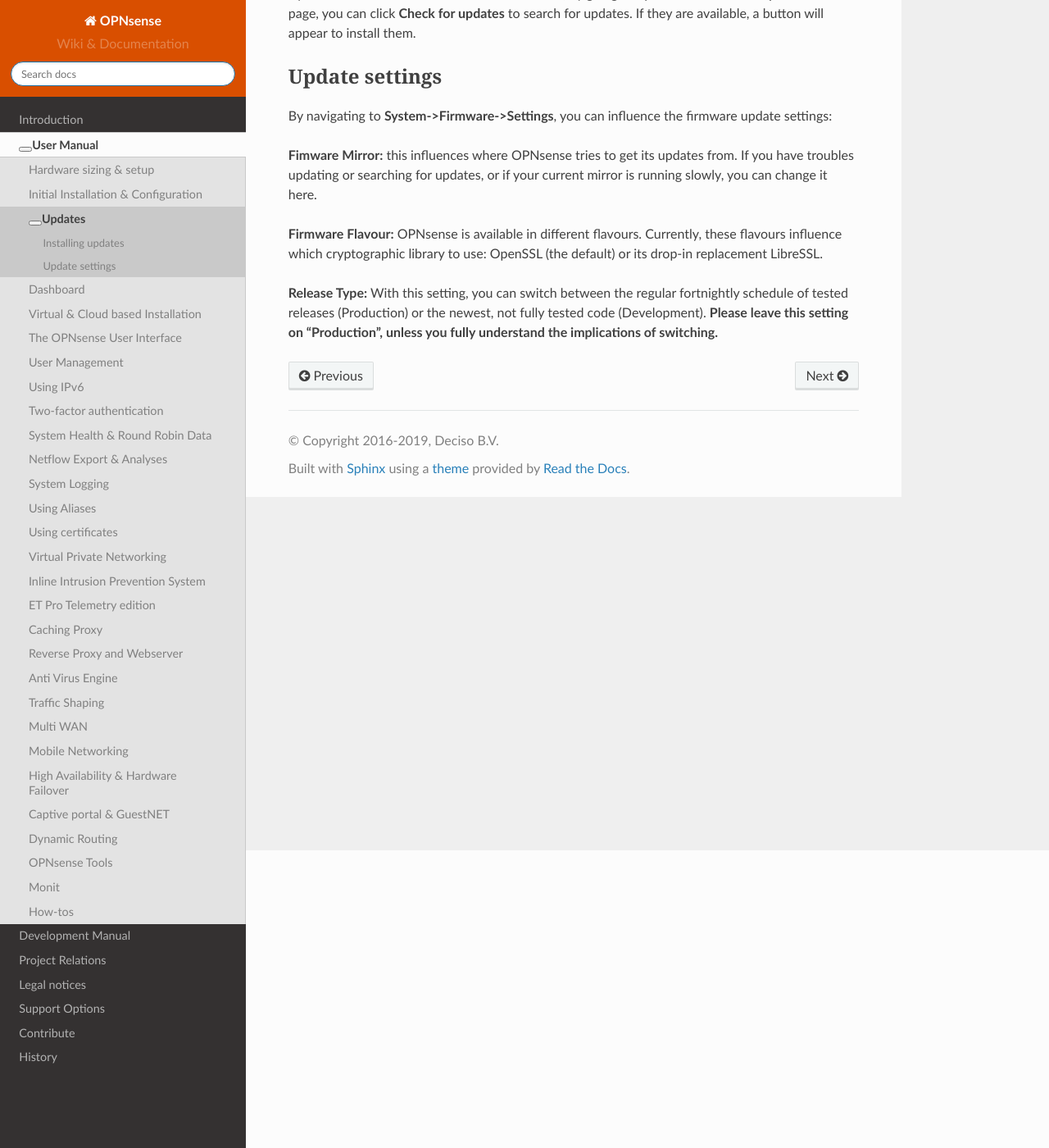
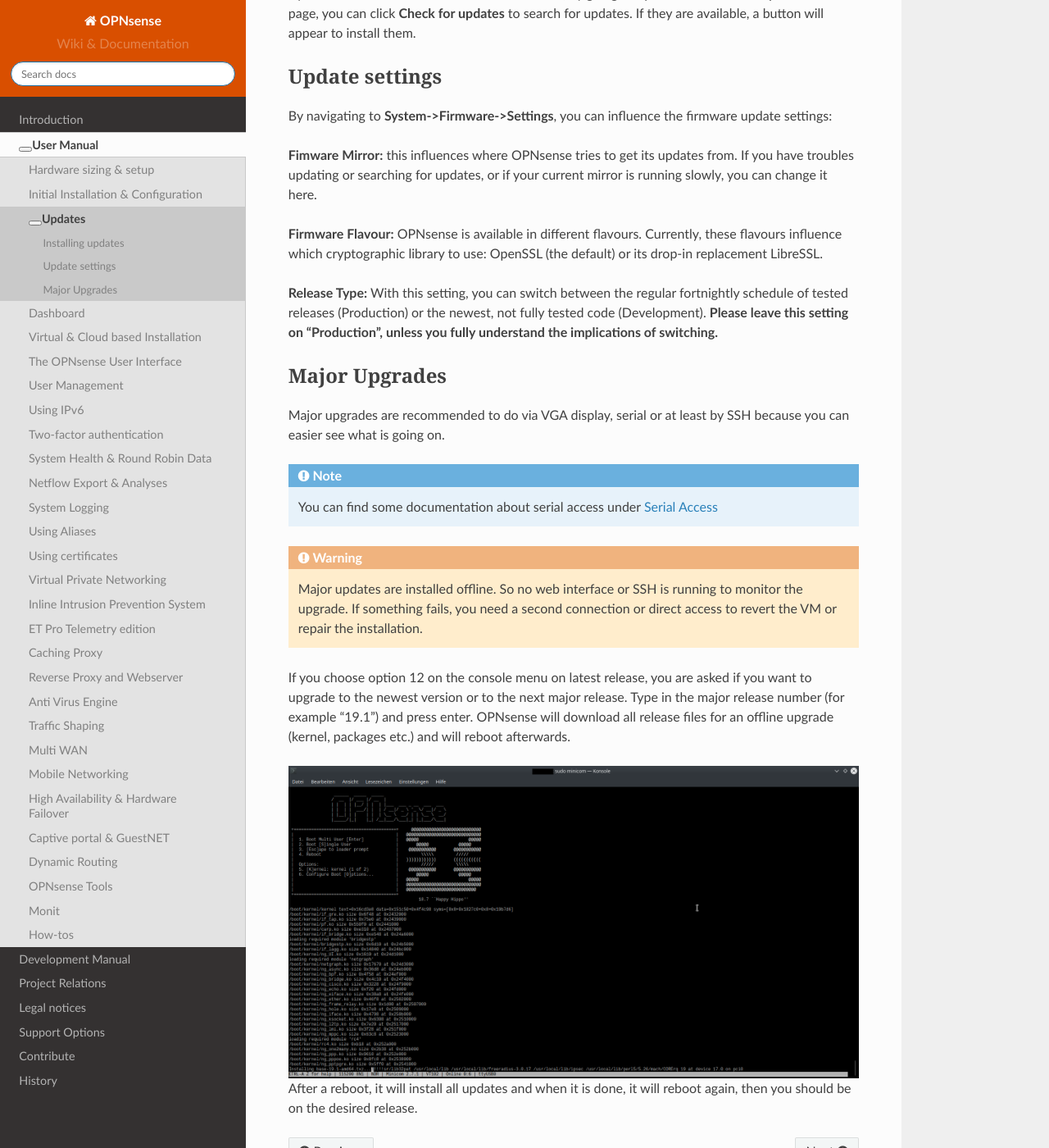
Before and after one commit to opnsense/docs, a Sphinx documentation site: the page built from source/manual/updates.rst, in a window 1280 px wide and 1400 px high, scrolled down 363 px. Shown: the whole window at 82% size. Built offline with Sphinx 7.4.7 and the Read the Docs theme 2.0.0, drawn with Linux system fonts in a browser that asks for light colours; nearby versions of some CDN libraries; some web fonts are replaced; library files that are not in the unit come from our copies.

Commit message:
improve backup / serial

```diff
--- a/source/manual/updates.rst
+++ b/source/manual/updates.rst
@@ -22,3 +22,26 @@
 * **Fimware Mirror:** this influences where OPNsense tries to get its updates from. If you have troubles updating or searching for updates, or if your current mirror is running slowly, you can change it here.
 * **Firmware Flavour:** OPNsense is available in different flavours. Currently, these flavours influence which cryptographic library to use: OpenSSL (the default) or its drop-in replacement LibreSSL.
 * **Release Type:** With this setting, you can switch between the regular fortnightly schedule of tested releases (Production) or the newest, not fully tested code (Development). **Please leave this setting on "Production", unless you fully understand the implications of switching.**
+
+--------------
+Major Upgrades
+--------------
+
+Major upgrades are recommended to do via VGA display, serial or at least by SSH because you can easier see what is going on.
+
+
+.. Note::
+    You can find some documentation about serial access under :doc:`how-tos/serial_access`
+
+.. Warning::
+    Major updates are installed offline. So no web interface or SSH is running to monitor the upgrade.
+    If something fails, you need a second connection or direct access to revert the VM or repair the installation.
+
+If you choose option 12 on the console menu on latest release, you are asked if you want to upgrade to the newest
+version or to the next major release. Type in the major release number (for example "19.1") and press enter.
+OPNsense will download all release files for an offline upgrade (kernel, packages etc.) and will reboot afterwards.
+
+.. image:: images/upgrade_boot.png
+
+After a reboot, it will install all updates and when it is done, it will reboot again, then you should be on the
+desired release.
```
Also changed, not shown: source/manual/how-tos/serial_access.rst (+35 -3 lines), source/manual/how-tos/images/serial_bootloader.png (added), source/manual/images/upgrade_boot.png (added).
